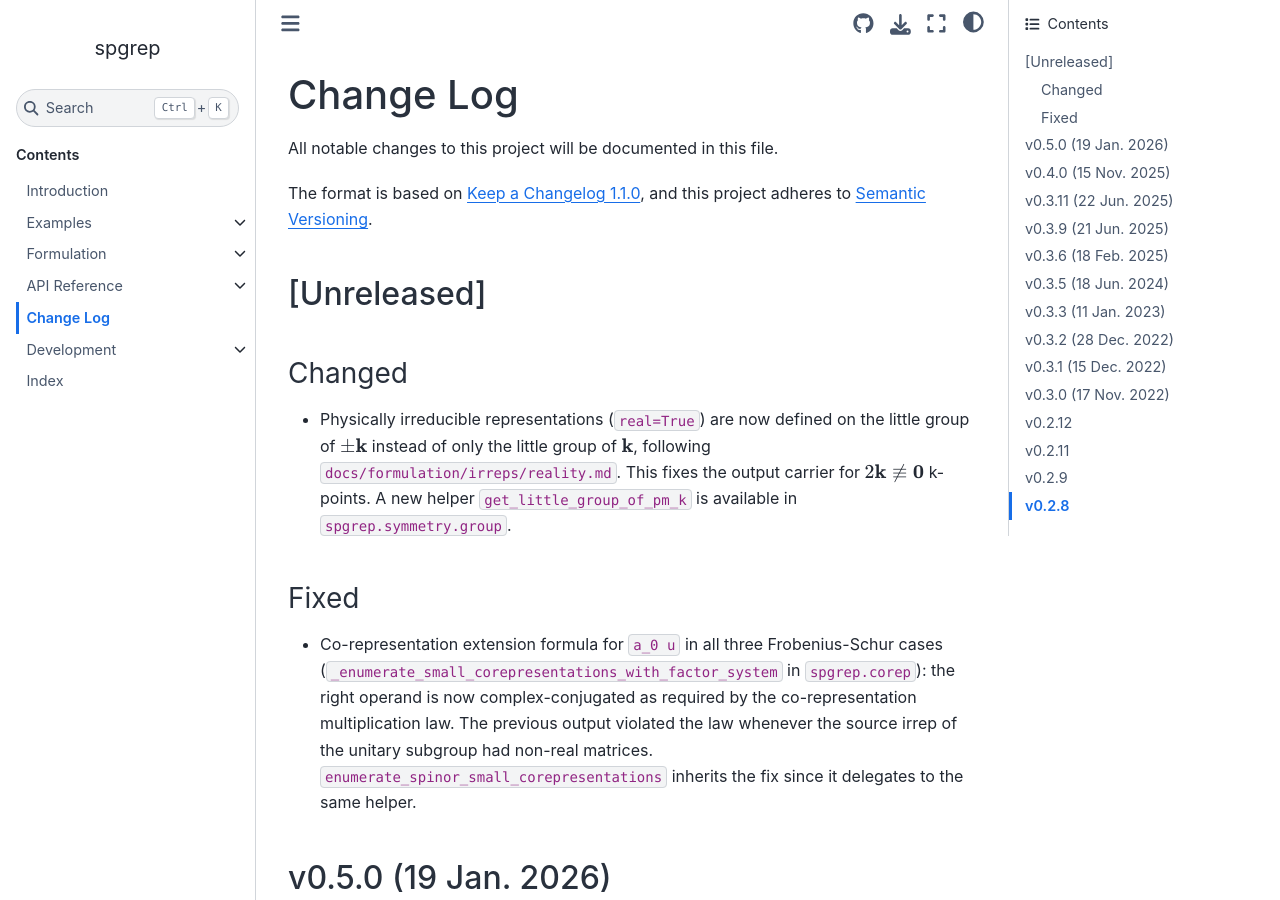
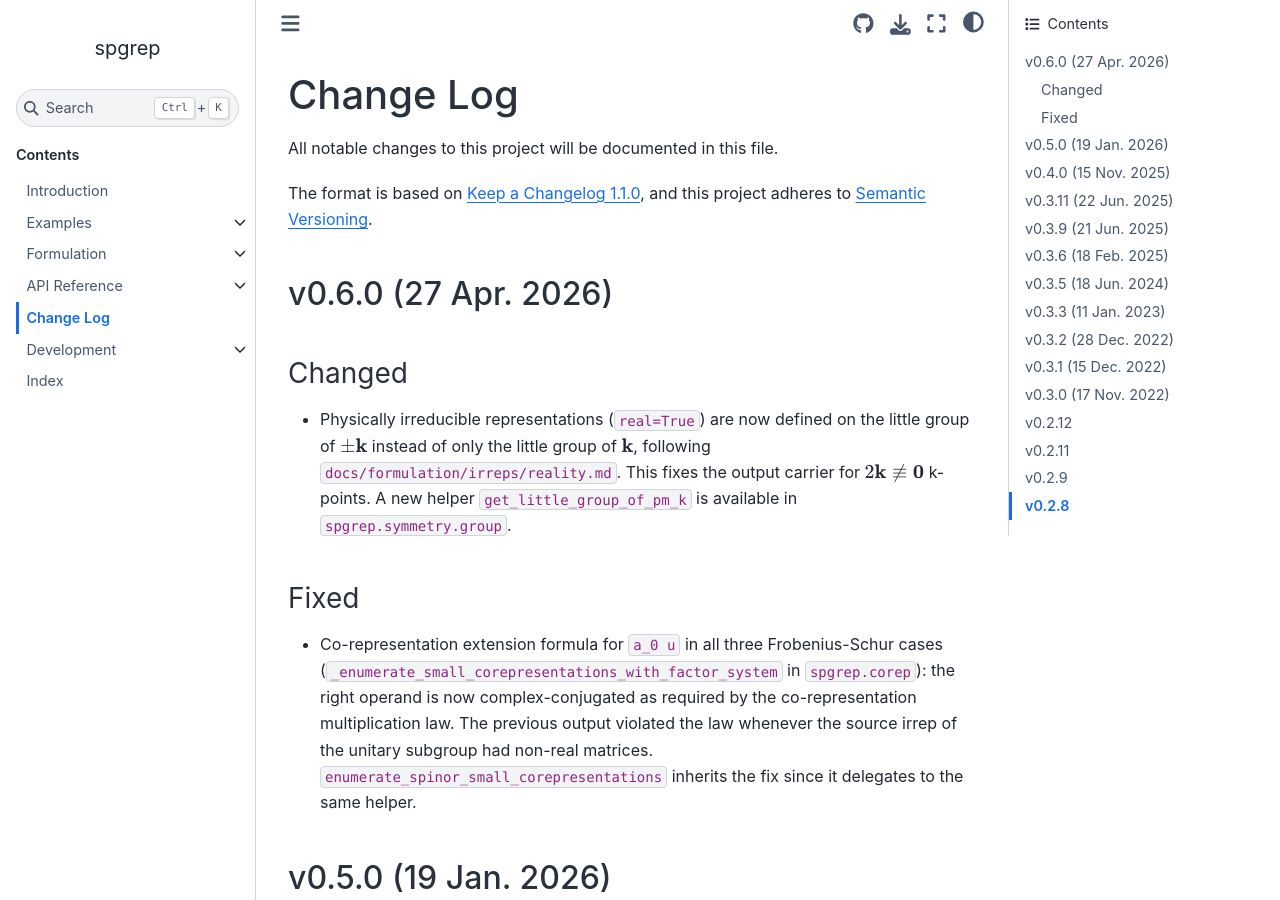
Before and after one commit to spglib/spgrep, a Sphinx documentation site: the page built from docs/changelog.md, in a window 1280 px wide and 900 px high. Built offline with Sphinx 7.4.7 and the Sphinx Book theme 1.1.4, drawn with Linux system fonts in a browser that asks for light colours.

Commit message:
release v0.6.0

```diff
--- a/docs/changelog.md
+++ b/docs/changelog.md
@@ -5,7 +5,7 @@ All notable changes to this project will be documented in this file.
 The format is based on [Keep a Changelog 1.1.0](https://keepachangelog.com/en/1.1.0/),
 and this project adheres to [Semantic Versioning](https://semver.org/spec/v2.0.0.html).
 
-## [Unreleased]
+## v0.6.0 (27 Apr. 2026)
 
 ### Changed
 
```
